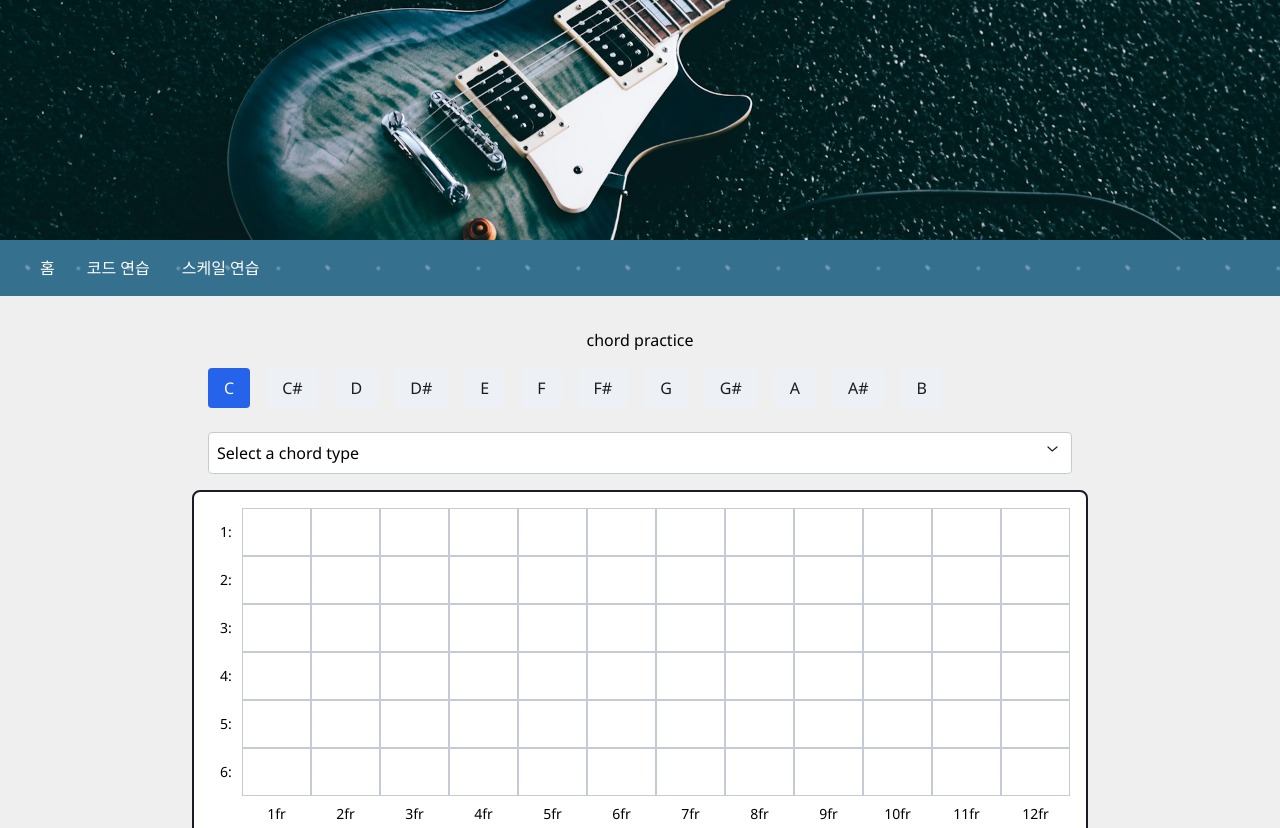
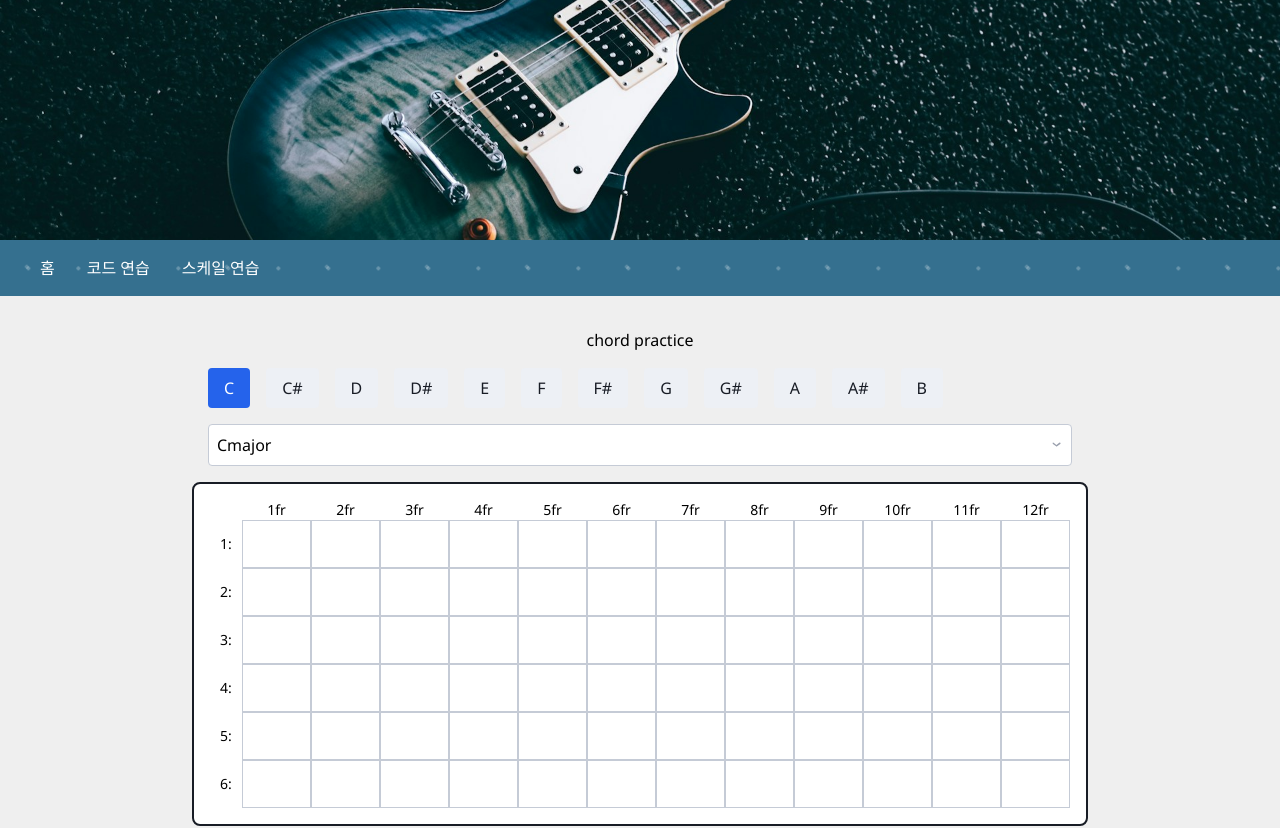
Before and after one commit to dongtony12/guitar-lesson, a Next.js app: page /chord-practice in a window 1280 px wide. Shown: the top 828 px of the page. Built offline with nearby package versions, Linux system fonts and the light colour scheme.

Commit message:
프렛보드 코드 표시 구현

```diff
--- a/src/components/chord/ChordSelector.tsx
+++ b/src/components/chord/ChordSelector.tsx
@@ -1,14 +1,28 @@
 'use client'
 
-import React, { useState } from 'react'
-import { CHORDS, RELATED_CHORDS } from '@/utils/constants'
-import Image from 'next/image'
+import React, { ChangeEvent, useState } from 'react'
+import useChordStore from '@/store/chordStore'
+import { ChordType } from '@/types/chord.types'
+import { CHORD_DATA, CHORDS, RELATED_CHORDS } from '@/utils/constants/chord'
 
 const ChordSelector: React.FC = () => {
+  const setSelectedNotes = useChordStore((state) => state.setSelectedNotes)
+
   const [selectedChord, setSelectedChord] = useState<string | null>('C')
+  const [selectedType, setSelectedType] = useState<ChordType | null>('major')
 
   const handleChordClick = (chord: string) => {
     setSelectedChord(chord)
+  }
+
+  const handleTypeChange = (event: ChangeEvent<HTMLSelectElement>) => {
+    const type = event.target.value as ChordType
+    setSelectedType(type)
+
+    if (selectedChord && type) {
+      const notes = CHORD_DATA[selectedChord][type]
+      setSelectedNotes(notes || [])
+    }
   }
 
   return (
@@ -30,10 +44,11 @@ const ChordSelector: React.FC = () => {
       </div>
 
       {selectedChord && (
-        <div className="relative flex w-full items-center">
+        <div className="relative">
           <select
-            className="flex w-full mt-2 p-2 border border-gray-400 rounded appearance-none bg-white"
-            defaultValue=""
+            className="block w-full mt-2 p-2 border border-gray-400 rounded appearance-none bg-white"
+            value={selectedType || ''}
+            onChange={handleTypeChange}
           >
             <option value="" disabled>
               Select a chord type
@@ -44,14 +59,14 @@ const ChordSelector: React.FC = () => {
               </option>
             ))}
           </select>
-
-          <div className="absolute right-0 px-2 pointer-events-none">
-            <Image
-              src={'/svg/arrow-bottom-black.svg'}
-              width={24}
-              height={24}
-              alt="arrow-bottom-black"
-            />
+          <div className="absolute inset-y-0 right-0 flex items-center px-2 pointer-events-none">
+            <svg
+              className="w-4 h-4 fill-current text-gray-500"
+              xmlns="http://www.w3.org/2000/svg"
+              viewBox="0 0 20 20"
+            >
+              <path d="M5.516 7.548a1 1 0 011.366-.366l.094.063 3.507 2.602 3.507-2.602a1 1 0 011.459 1.366l-.063.094-4 3a1 1 0 01-1.123.063l-.094-.063-4-3a1 1 0 01-.23-1.366z" />
+            </svg>
           </div>
         </div>
       )}
--- a/src/components/global/FretBoard.tsx
+++ b/src/components/global/FretBoard.tsx
@@ -1,30 +1,50 @@
+'use client'
+
 import React from 'react'
-import { FRET_COUNT, STRING_COUNT } from '@/utils/constants'
+import useChordStore from '@/store/chordStore'
+import { FRET_COUNT, STRING_COUNT } from '@/utils/constants/general'
+import { STRING_NOTES } from '@/utils/constants/note'
 
 const FretBoard = () => {
+  const selectedNotes = useChordStore((state) => state.selectedNotes)
+
   return (
     <div className="p-4 border-2 border-gray-800 rounded-lg bg-white">
-      {[...Array(STRING_COUNT)].map((_, stringIndex) => (
-        <div key={stringIndex} className="flex items-center ">
-          <div className="w-8 text-center text-sm">{`${stringIndex + 1}:`}</div>
-
-          {[...Array(FRET_COUNT)].map((_, fretIndex) => (
-            <div
-              key={fretIndex}
-              className="flex-1 h-12 border border-gray-400"
-            />
-          ))}
-        </div>
-      ))}
-
-      <div className="flex mt-2">
-        <div className="w-8" />
+      {/* 프렛 번호 표시 */}
+      <div className="flex">
+        <div className="w-8"></div>
         {[...Array(FRET_COUNT)].map((_, fretIndex) => (
           <div key={fretIndex} className="flex-1 text-center text-sm">
             {`${fretIndex + 1}fr`}
           </div>
         ))}
       </div>
+
+      {/* 기타 줄과 프렛 */}
+      {[...Array(STRING_COUNT)].map((_, stringIndex) => (
+        <div key={stringIndex} className="flex items-center">
+          {/* 줄 번호 */}
+          <div className="w-8 text-center text-sm ">{`${stringIndex + 1}:`}</div>
+          {/* 프렛 */}
+          {[...Array(FRET_COUNT)].map((_, fretIndex) => {
+            const note = STRING_NOTES[stringIndex][fretIndex]
+            const isNoteSelected = selectedNotes.includes(note)
+
+            return (
+              <div
+                key={fretIndex}
+                className={`flex-1 h-12 border border-gray-400 flex justify-center items-center`}
+              >
+                {isNoteSelected && (
+                  <div className="w-6 h-6 rounded-full bg-blue-600 text-white">
+                    {note}
+                  </div>
+                )}
+              </div>
+            )
+          })}
+        </div>
+      ))}
     </div>
   )
 }
--- /dev/null
+++ b/src/store/chordStore.ts
@@ -0,0 +1,13 @@
+import { create } from 'zustand'
+
+interface ChordState {
+  selectedNotes: string[]
+  setSelectedNotes: (notes: string[]) => void
+}
+
+const useChordStore = create<ChordState>((set) => ({
+  selectedNotes: [],
+  setSelectedNotes: (notes) => set({ selectedNotes: notes }),
+}))
+
+export default useChordStore
--- /dev/null
+++ b/src/types/chord.types.ts
@@ -0,0 +1,49 @@
+export type ChordType =
+  | 'major'
+  | 'minor'
+  | 'aug'
+  | 'dim'
+  | '5'
+  | '6'
+  | '7'
+  | '9'
+  | '11'
+  | '13'
+  | '69'
+  | 'dim7'
+  | 'sus2'
+  | 'sus4'
+  | 'sus2sus4'
+  | '7sus4'
+  | 'alt'
+  | '7b5'
+  | 'aug7'
+  | '9b5'
+  | 'aug9'
+  | '7b9'
+  | '7#9'
+  | '9#11'
+  | 'maj7'
+  | 'maj7b5'
+  | 'maj7#5'
+  | 'maj9'
+  | 'maj11'
+  | 'maj13'
+  | 'm6'
+  | 'm69'
+  | 'm7'
+  | 'm7b5'
+  | 'm9'
+  | 'm11'
+  | 'mmaj7'
+  | 'mmaj7b5'
+  | 'mmaj9'
+  | 'mmaj11'
+  | 'add9'
+  | 'madd9'
+
+export type ChordData = {
+  [chord: string]: {
+    [type in ChordType]?: string[] // 각 코드 타입이 선택적이지만 배열로 존재함
+  }
+}
--- a/src/utils/constants.ts
+++ b/src/utils/constants/chord.ts
@@ -1,12 +1,4 @@
-/**
- * @description 줄 개수
- */
-export const STRING_COUNT = 6
-
-/**
- * @description 프렛 개수
- */
-export const FRET_COUNT = 12
+import { ChordData } from '@/types/chord.types'
 
 export const CHORDS = [
   'C',
@@ -72,21 +64,9 @@ export const RELATED_CHORDS = [
 ]
 
 /**
- * @description standard tuning 기준 줄 구성음
- */
-export const STRING_NOTES = [
-  ['E', 'F', 'F#', 'G', 'G#', 'A', 'A#', 'B', 'C', 'C#', 'D', 'D#'], // 6th string
-  ['A', 'A#', 'B', 'C', 'C#', 'D', 'D#', 'E', 'F', 'F#', 'G', 'G#'], // 5th string
-  ['D', 'D#', 'E', 'F', 'F#', 'G', 'G#', 'A', 'A#', 'B', 'C', 'C#'], // 4th string
-  ['G', 'G#', 'A', 'A#', 'B', 'C', 'C#', 'D', 'D#', 'E', 'F', 'F#'], // 3rd string
-  ['B', 'C', 'C#', 'D', 'D#', 'E', 'F', 'F#', 'G', 'G#', 'A', 'A#'], // 2nd string
-  ['E', 'F', 'F#', 'G', 'G#', 'A', 'A#', 'B', 'C', 'C#', 'D', 'D#'], // 1st string
-]
-
-/**
  * @description 코드 구성음
  */
-export const CHORD_DATA = {
+export const CHORD_DATA: ChordData = {
   C: {
     major: ['C', 'E', 'G'],
     minor: ['C', 'Eb', 'G'],
--- /dev/null
+++ b/src/utils/constants/general.ts
@@ -0,0 +1,9 @@
+/**
+ * @description 줄 개수
+ */
+export const STRING_COUNT = 6
+
+/**
+ * @description 프렛 개수
+ */
+export const FRET_COUNT = 12
--- /dev/null
+++ b/src/utils/constants/note.ts
@@ -0,0 +1,11 @@
+/**
+ * @description standard tuning 기준 줄 구성음
+ */
+export const STRING_NOTES = [
+  ['F', 'F#', 'G', 'G#', 'A', 'A#', 'B', 'C', 'C#', 'D', 'D#', 'E'], // 6th string
+  ['C', 'C#', 'D', 'D#', 'E', 'F', 'F#', 'G', 'G#', 'A', 'A#', 'B'], // 2nd string
+  ['G#', 'A', 'A#', 'B', 'C', 'C#', 'D', 'D#', 'E', 'F', 'F#', 'G'], // 3rd string
+  ['D#', 'E', 'F', 'F#', 'G', 'G#', 'A', 'A#', 'B', 'C', 'C#', 'D'], // 4th string
+  ['A#', 'B', 'C', 'C#', 'D', 'D#', 'E', 'F', 'F#', 'G', 'G#', 'A'], // 5th string
+  ['F', 'F#', 'G', 'G#', 'A', 'A#', 'B', 'C', 'C#', 'D', 'D#', 'E'], // 1st string
+]
```
